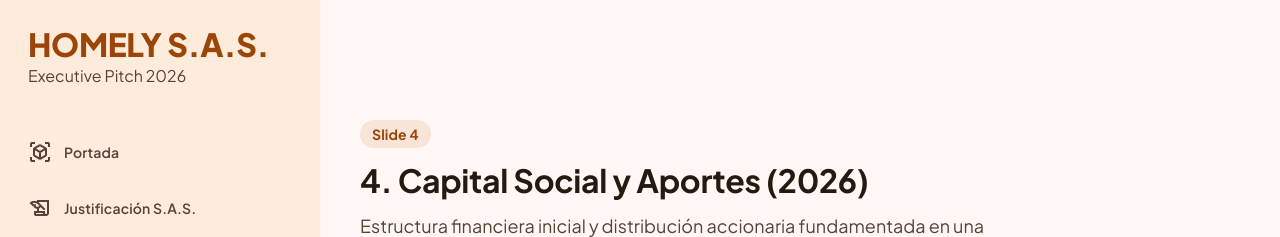
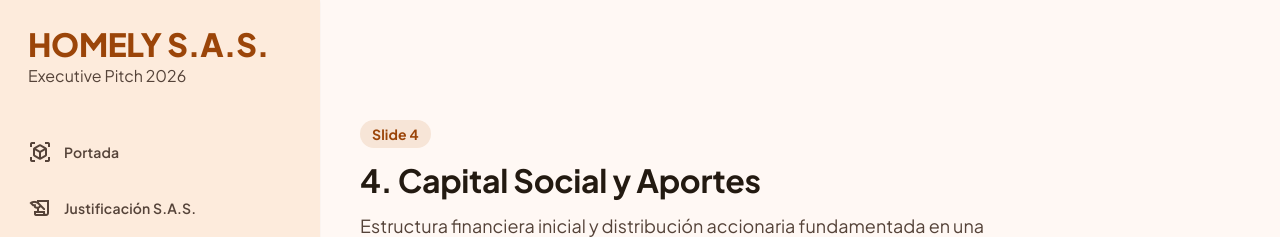
Before and after one commit to WGuandique-2005/HOMELY, a plain HTML site: page views/capital.html in a window 1280 px wide. Shown: the top 237 px of the page. Drawn offline with nearby package versions, Linux system fonts and the light colour scheme.

Commit message:
Update header text in capital.html

```diff
--- a/views/capital.html
+++ b/views/capital.html
@@ -203,7 +203,7 @@
 <!-- Header Section -->
 <section class="flex flex-col items-start gap-sm">
 <span class="bg-surface-container-high text-primary font-label-md text-label-md px-3 py-1 rounded-full font-bold">Slide 4</span>
-<h2 class="font-headline-lg-mobile md:font-headline-lg text-headline-lg-mobile md:text-headline-lg text-on-background">4. Capital Social y Aportes (2026)</h2>
+<h2 class="font-headline-lg-mobile md:font-headline-lg text-headline-lg-mobile md:text-headline-lg text-on-background">4. Capital Social y Aportes</h2>
 <p class="font-body-lg text-body-lg text-on-surface-variant max-w-2xl">Estructura financiera inicial y distribución accionaria fundamentada en una inversión total de $25,000 USD, dividida en 25 acciones de valor nominal.</p>
 </section>
 <!-- Bento Grid Layout -->
```
